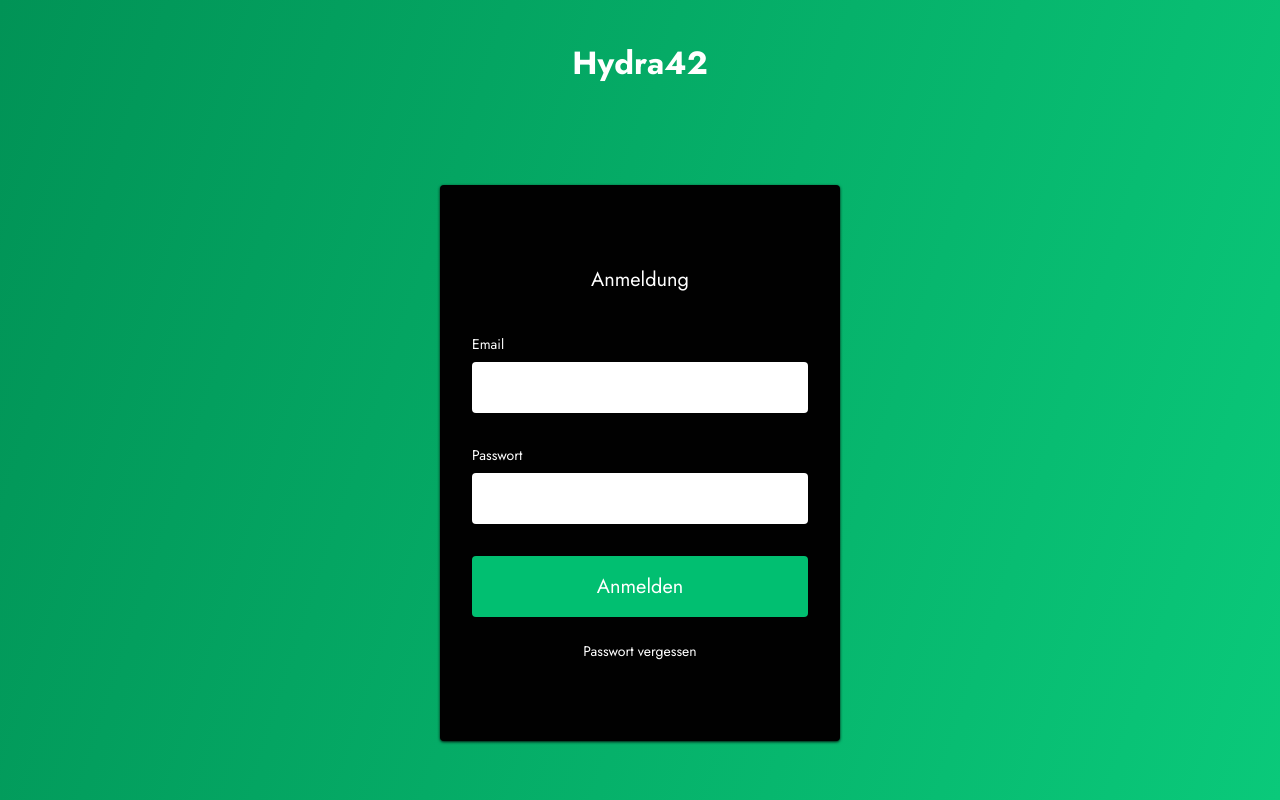
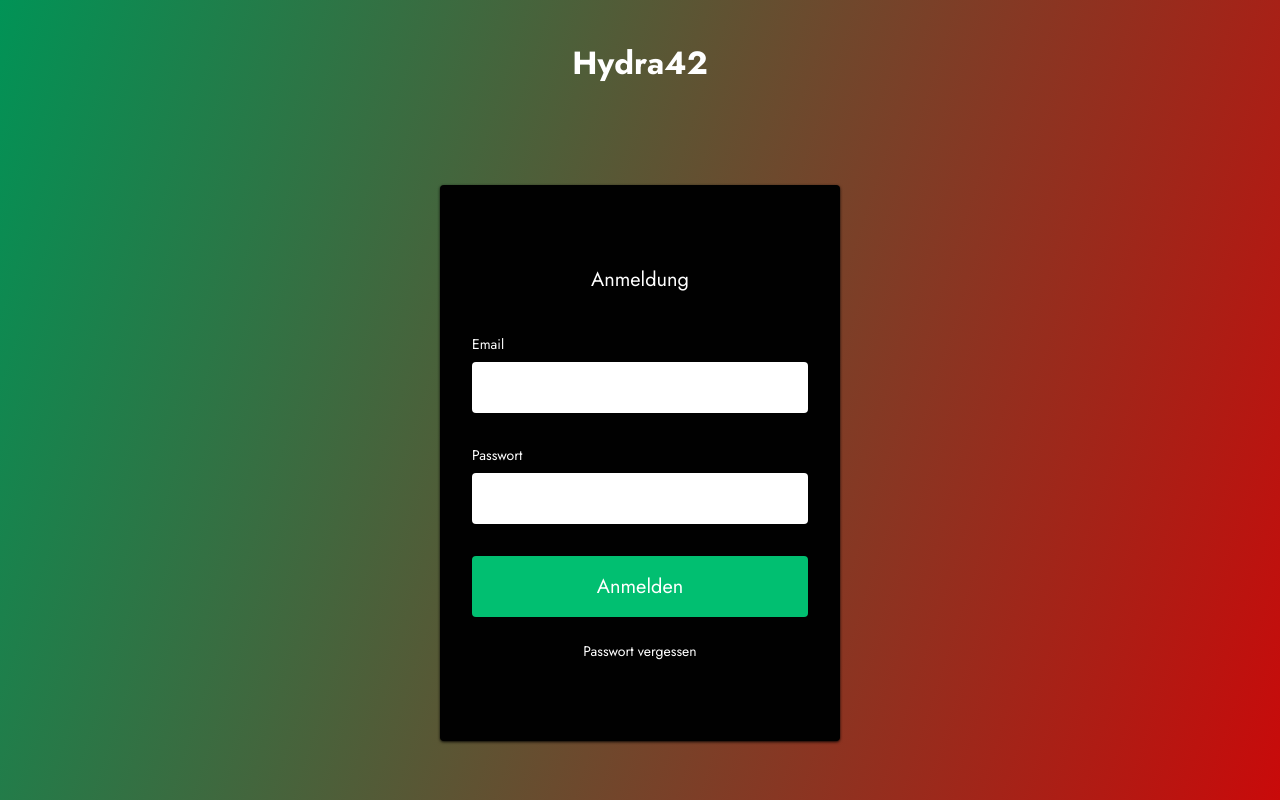
Before and after one commit to Saboosta98/hydra, a React (Create React App) app: page /signin in a window 1280 px wide. Built offline with nearby package versions, Linux system fonts and the light colour scheme.

Commit message:
Add files via upload
change background color

```diff
--- a/src/components/Signin/SigninElements.js
+++ b/src/components/Signin/SigninElements.js
@@ -13,7 +13,7 @@ export const Container = styled.div`
     background: linear-gradient(
         108deg,
         rgba(1,147,86,1) 0%,
-        rgba(10,201,122,1) 100%
+        rgba(201,10,10,1) 100%
     );
 `;
 
```
